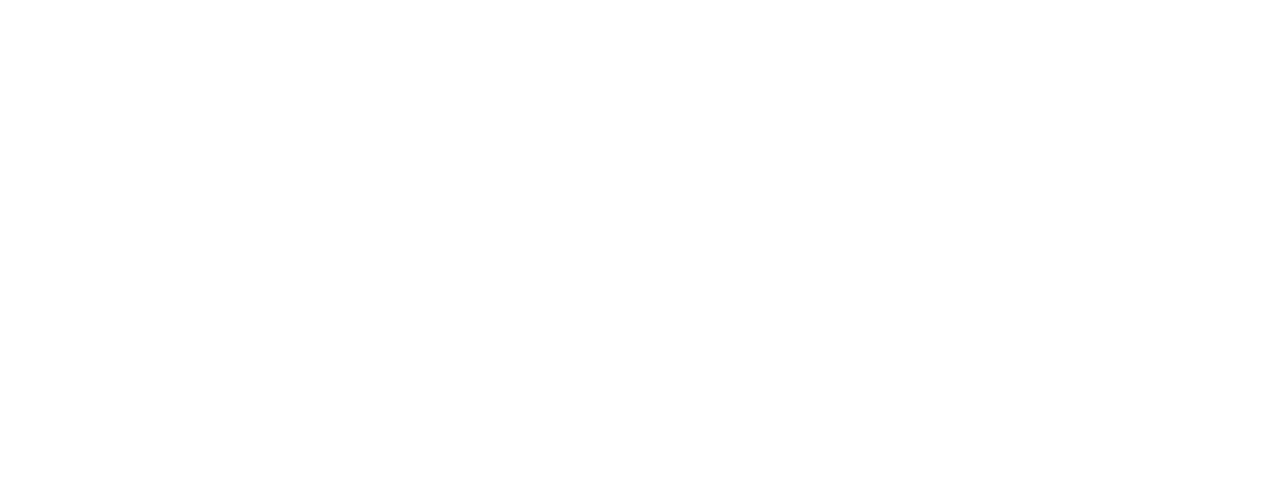
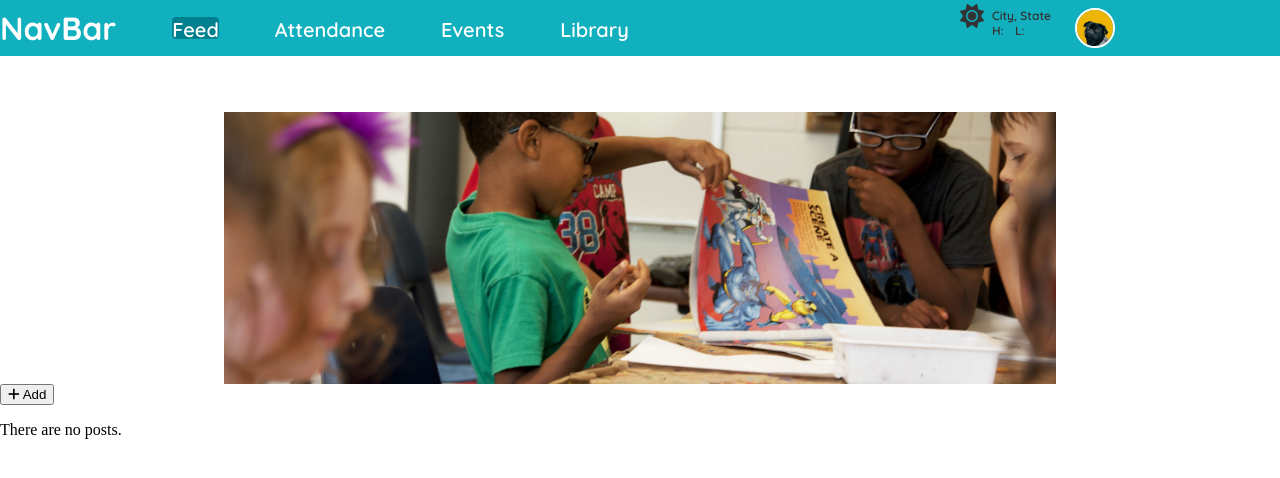
Before and after one commit to marissalortega/ajax-project, a website: page index.html in a window 1280 px wide. Drawn offline with Linux system fonts and the light colour scheme.

Commit message:
adjusted alignment of navbar and image size for main page image.

```diff
--- a/css/layout.css
+++ b/css/layout.css
@@ -0,0 +1,11 @@
+.navbar {
+  display: flex;
+}
+
+.header-left {
+  display: flex;
+}
+
+.header-h2 {
+  display: flex;
+}
--- a/css/styles.css
+++ b/css/styles.css
@@ -0,0 +1,95 @@
+header {
+  width: 100%;
+  background-color: #11b0bf;
+}
+
+.navbar {
+  margin-left: auto;
+  margin-right: auto;
+  width: 1280px;
+  height: 56px;
+  font-family: Quicksand, sans-serif;
+}
+
+.header-left {
+  flex-basis: 75%;
+}
+
+.header-right {
+  display: flex;
+  flex-basis: 25%;
+  margin-top: auto;
+  margin-bottom: auto;
+}
+
+.header-h1 > h1 {
+  color: #fff;
+  font-size: 32px;
+  font-weight: 700;
+  margin-right: 56px;
+  margin-top: 8px;
+  margin-bottom: 8px;
+}
+
+.header-h2 > h2 {
+  color: #fff;
+  font-size: 20px;
+  font-weight: 600;
+  margin-right: 56px;
+}
+
+.current-page {
+  background-color: #00808f;
+  border-radius: 4px;
+  text-align: center;
+}
+
+.weather-info {
+  display: flex;
+  margin-right: 24px;
+  color: #333;
+  font-size: 12px;
+  font-weight: 600;
+}
+
+.weather-left {
+  margin-right: 8px;
+}
+
+.weather-high {
+  margin-right: 8px;
+}
+
+.weather-city,
+.weather-high,
+.weather-low {
+  margin-top: 0;
+  margin-bottom: 0;
+}
+
+.profile-pic {
+  width: 40px;
+  height: 40px;
+}
+
+.profile-pic > img {
+  width: 40px;
+  height: 40px;
+  border-radius: 50%;
+  border: 2px solid #fff;
+  object-fit: cover;
+}
+
+.main-image {
+  margin-top: 56px;
+  width: 832px;
+  height: 272px;
+  margin-left: auto;
+  margin-right: auto;
+}
+
+.main-image > img {
+  width: 832px;
+  height: 272px;
+  object-fit: cover;
+}
--- a/index.html
+++ b/index.html
@@ -8,11 +8,51 @@
   <link rel="stylesheet" href="css/reset.css">
   <link rel="stylesheet" href="css/layout.css">
   <link rel="stylesheet" href="css/styles.css">
+  <link rel="preconnect" href="https://fonts.googleapis.com">
+  <link rel="preconnect" href="https://fonts.gstatic.com" crossorigin>
+  <link href="https://fonts.googleapis.com/css2?family=Quicksand:wght@400;500;600;700&display=swap" rel="stylesheet">
+  <script src="https://kit.fontawesome.com/91af2cc603.js" crossorigin="anonymous"></script>
 </head>
 <body>
   <header>
+    <div class="navbar">
+      <div class="header-left">
+        <div class="header-h1">
+          <h1>NavBar</h1>
+        </div>
+        <div class="header-h2">
+          <h2 class="current-page">Feed</h2>
+          <h2>Attendance</h2>
+          <h2>Events</h2>
+          <h2>Library</h2>
+        </div>
+      </div>
+      <div class="header-right">
+        <div class="weather-info">
+          <div class="weather-left">
+            <i class="fa-solid fa-sun weather-icon fa-2xl"></i>
+          </div>
+          <div class="weather-right">
+            <p class="weather-city">City, State</p>
+            <span class="weather-high">H:</span>
+            <span class="weather-low">L:</span>
+          </div>
+        </div>
+        <div class="profile-pic">
+          <img src="images/profilepic.jpg" alt="Profile Picture Pug">
+        </div>
+      </div>
+    </div>
   </header>
   <main>
+    <div class="main-image">
+      <img src="images/classroom1.jpg" alt="Classroom">
+    </div>
+    <button>
+      <i class="fa-solid fa-plus"></i>
+      Add
+    </button>
+    <p>There are no posts.</p>
   </main>
   <script src="js/data.js"></script>
   <script src="js/main.js"></script>
```
Also changed, not shown: images/classroom1.jpg (added), images/profilepic.jpg (added).
